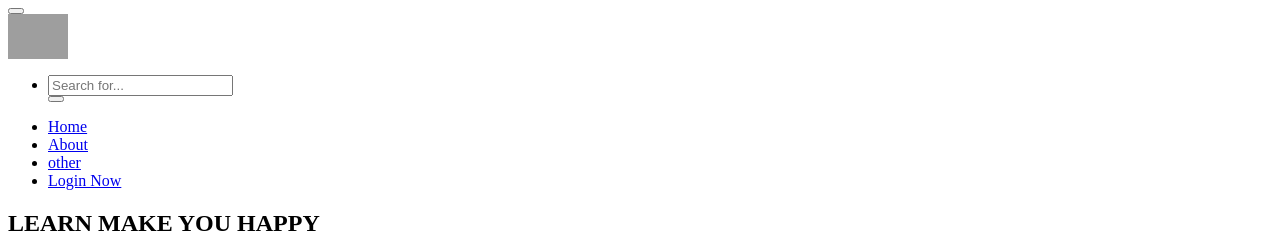
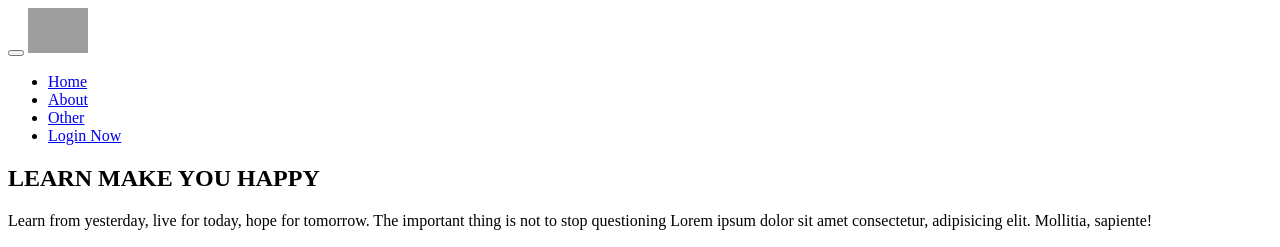
Before and after one commit to uts-uas/pwebb, a PHP site: page /pwebb/views/home/index.php in a window 1280 px wide. Shown: the top 247 px of the page. Run offline with PHP 8.4, Linux system fonts and the light colour scheme; some libraries are stand-ins or nearby versions; grey boxes are pictures that could not be loaded.

Commit message:
addjustment navbar

```diff
--- a/app/views/home/index.php
+++ b/app/views/home/index.php
@@ -1,67 +1,31 @@
 <body id="page-top">
     <!-- Topbar -->
-    <nav class="navbar navbar-expand navbar-light bg-white topbar  static-top shadow">
-
+    <nav class="navbar navbar-expand-lg navbar-light bg-light fixed-top shadow">
         <!-- Sidebar Toggle (Topbar) -->
-        <button id="sidebarToggleTop" class="btn btn-link d-md-none rounded-circle mr-3">
+        <button id="sidebarToggleTop" class="btn btn-link d-lg-none rounded-circle mr-3">
             <i class="fa fa-bars"></i>
         </button>
-
-        <!-- logo -->
-        <div class="mx-3">
+        <!-- Logo -->
+        <a class="navbar-brand mx-3" href="#">
             <img src="<?= BURL ?>/img /logo.png" alt="" width="60px">
-        </div>
-
-        <!-- Topbar Navbar -->
-        <ul class="navbar-nav ml-auto">
-
-            <!-- Nav Item - Search Dropdown (Visible Only XS) -->
-            <li class="nav-item dropdown no-arrow d-sm-none">
-                <a class="nav-link dropdown-toggle" href="#" id="searchDropdown" role="button" data-toggle="dropdown" aria-haspopup="true" aria-expanded="false">
-                    <i class="fas fa-search fa-fw"></i>
         </a>
-                <!-- Dropdown - Messages -->
-                <div class="dropdown-menu dropdown-menu-right p-3 shadow animated--grow-in" aria-labelledby="searchDropdown">
-                    <form class="form-inline mr-auto w-100 navbar-search">
-                        <div class="input-group">
-                            <input type="text" class="form-control bg-light border-0 small" placeholder="Search for..." aria-label="Search" aria-describedby="basic-addon2">
-                            <div class="input-group-append">
-                                <button class="btn btn-primary" type="button">
-                                    <i class="fas fa-search fa-sm"></i>
-                                </button>
-                            </div>
-                        </div>
-                    </form>
-                </div>
+        <!-- Navbar Links -->
+        <div class="collapse navbar-collapse" id="navbarNav">
+            <ul class="navbar-nav ml-auto align-items-center">
+                <li class="nav-item mr-3">
+                    <a class="nav-link text-primary active font-weight-bold" href="#home">Home</a>
                 </li>
-
-            <!-- Nav Item - Alerts -->
-            <li class="nav-item">
-                <a class="nav-link text-primary active font-weight-bold " href="#">Home</a>
-            </li>
-
-            <!-- Nav Item - Alerts -->
-            <li class="nav-item">
+                <li class="nav-item mr-3">
                     <a class="nav-link text-primary" href="#willbehappywithyou">About</a>
                 </li>
-
-            <!-- Nav Item - Alerts -->
+                <li class="nav-item mr-3">
+                    <a class="nav-link text-primary" href="#howdoyoufeelstudywithyou">Other</a>
+                </li>
                 <li class="nav-item">
-                <a class="nav-link text-primary" href="#howdoyoufeelstudywithyou">other</a>
+                    <a class="btn btn-primary font-weight-bold" href="<?= BURL ?>/auth/login">Login Now</a>
                 </li>
-
-
-
-            <div class="topbar-divider d-none d-sm-block"></div>
-
-            <!-- Nav Item - Alerts -->
-            <li class="nav-item my-3 mx-3">
-                <a class="btn btn-primary font-weight-bold" href="<?= BURL ?>/auth/login">
-                    Login Now
-                </a>
-            </li>
-
             </ul>
+        </div>
     </nav>
     <!-- End of Topbar -->
 
@@ -214,12 +178,12 @@
         <!-- MEET,GROW UP AND GRADUATE TOGETHER -->
         <div class="bg-primary text-white p-3">
             <div class="d-flex justify-content-around align-items-center">
-                <div class="text-left w-50">
+                <div class="text-left w-50" data-aos="fade-right">
                     <div class="title">
                         <h1 class="font-weight-bold display-3">MEET,GROW UP AND GRADUATE TOGETHER</h1>
                     </div>
                 </div>
-                <div>
+                <div data-aos="fade-left">
                     <img src="<?= BURL ?>/img /f1.png" alt="" width="400px">
                 </div>
             </div>
--- a/app/views/templates/header.php
+++ b/app/views/templates/header.php
@@ -14,6 +14,7 @@
     <!-- Custom fonts for this template-->
     <link href="<?= BURL ?>/vendor/fontawesome-free/css/all.min.css" rel="stylesheet" type="text/css">
     <link href="<?= BURL ?>/css/landingpage.css" rel="stylesheet" type="text/css">
+    <link href="https://unpkg.com/aos@2.3.1/dist/aos.css" rel="stylesheet">
 
     <link href="https://fonts.googleapis.com/css?family=Nunito:200,200i,300,300i,400,400i,600,600i,700,700i,800,800i,900,900i" rel="stylesheet">
 
```
Also changed, not shown: other parts of app/views/home/index.php (+16 -16 lines), app/views/templates/footer.php (+30 -0 lines), public/css/landingpage.css (+17 -0 lines). Lines whose indentation alone changed are shown as unchanged.
